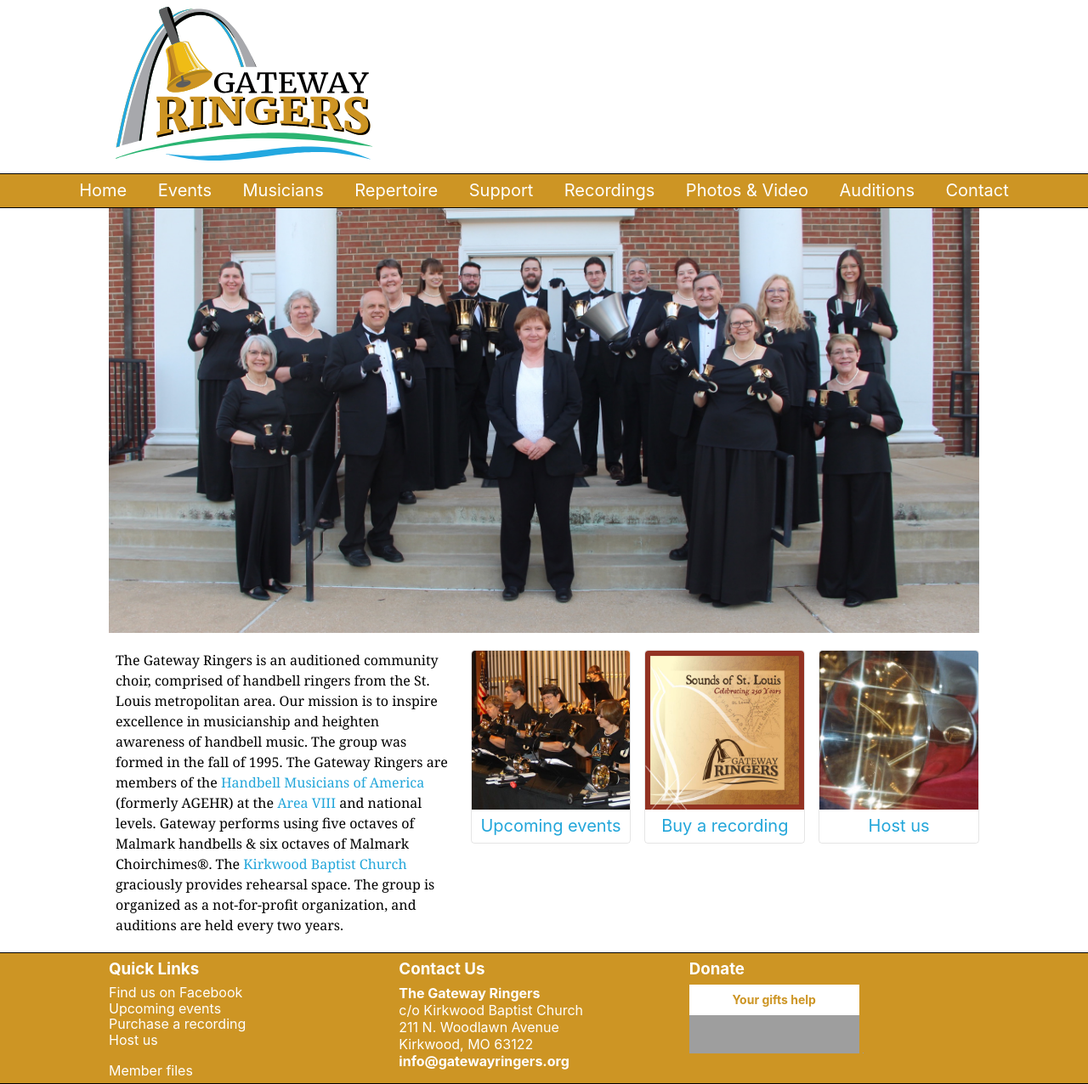
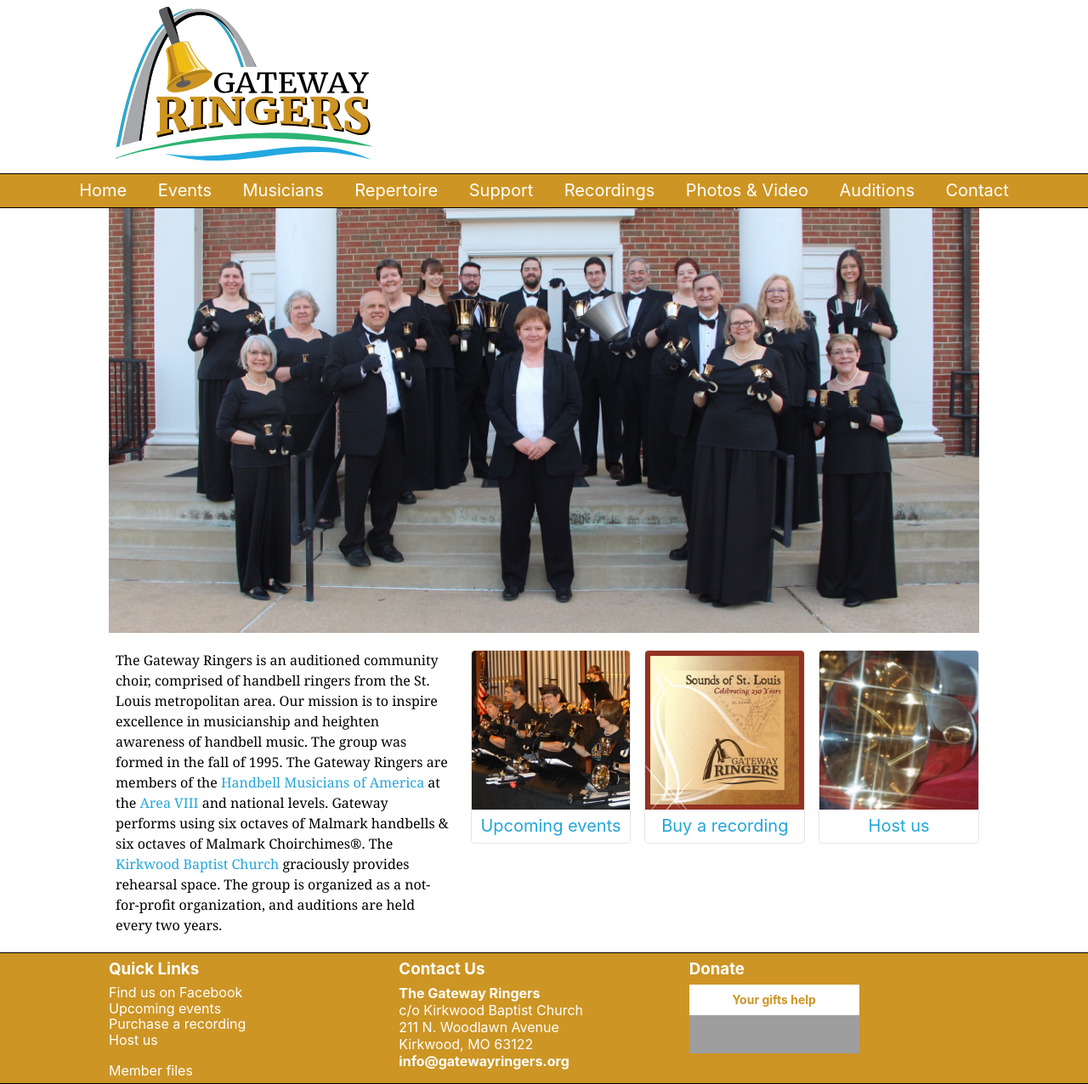
Before and after one commit to GatewayRingers/GatewayRingers.github.io, a Jekyll site: the page built from index.html, in a window 1280 px wide. Shown: the whole page at 85% size. Built offline with Jekyll 4.4.1, drawn with Linux system fonts in a browser that asks for light colours; nearby versions of some CDN libraries; grey boxes are pictures that could not be loaded.

Commit message:
Update index.html

```diff
--- a/index.html
+++ b/index.html
@@ -6,8 +6,8 @@
 choir, comprised of handbell ringers from the <st1:City><st1:place>St. Louis</st1:place></st1:City>
 metropolitan area. Our mission is to inspire excellence in musicianship and
 heighten awareness of handbell music. The group was formed in the fall of 1995.
-The Gateway Ringers are members of the <a class="link blue dim" href="http://handbellmusicians.org/">Handbell Musicians of America</a> (formerly AGEHR) at the <a class="link blue dim" href="http://www.areaviii.org/">Area VIII</a> and national levels.
-Gateway performs using five octaves of Malmark handbells &amp; six octaves of Malmark
+The Gateway Ringers are members of the <a class="link blue dim" href="http://handbellmusicians.org/">Handbell Musicians of America</a> at the <a class="link blue dim" href="http://www.areaviii.org/">Area VIII</a> and national levels.
+Gateway performs using six octaves of Malmark handbells &amp; six octaves of Malmark
 Choirchimes&#0174;. <!--The group is currently under the direction of <a class="link blue dim" href="/musicians#Director">Chuck Peery</a>.--> The
 <a class="link blue dim" href="http://www.kirkwoodbaptist.org/">Kirkwood Baptist Church</a> graciously
 provides rehearsal space. The group is organized as a
```
